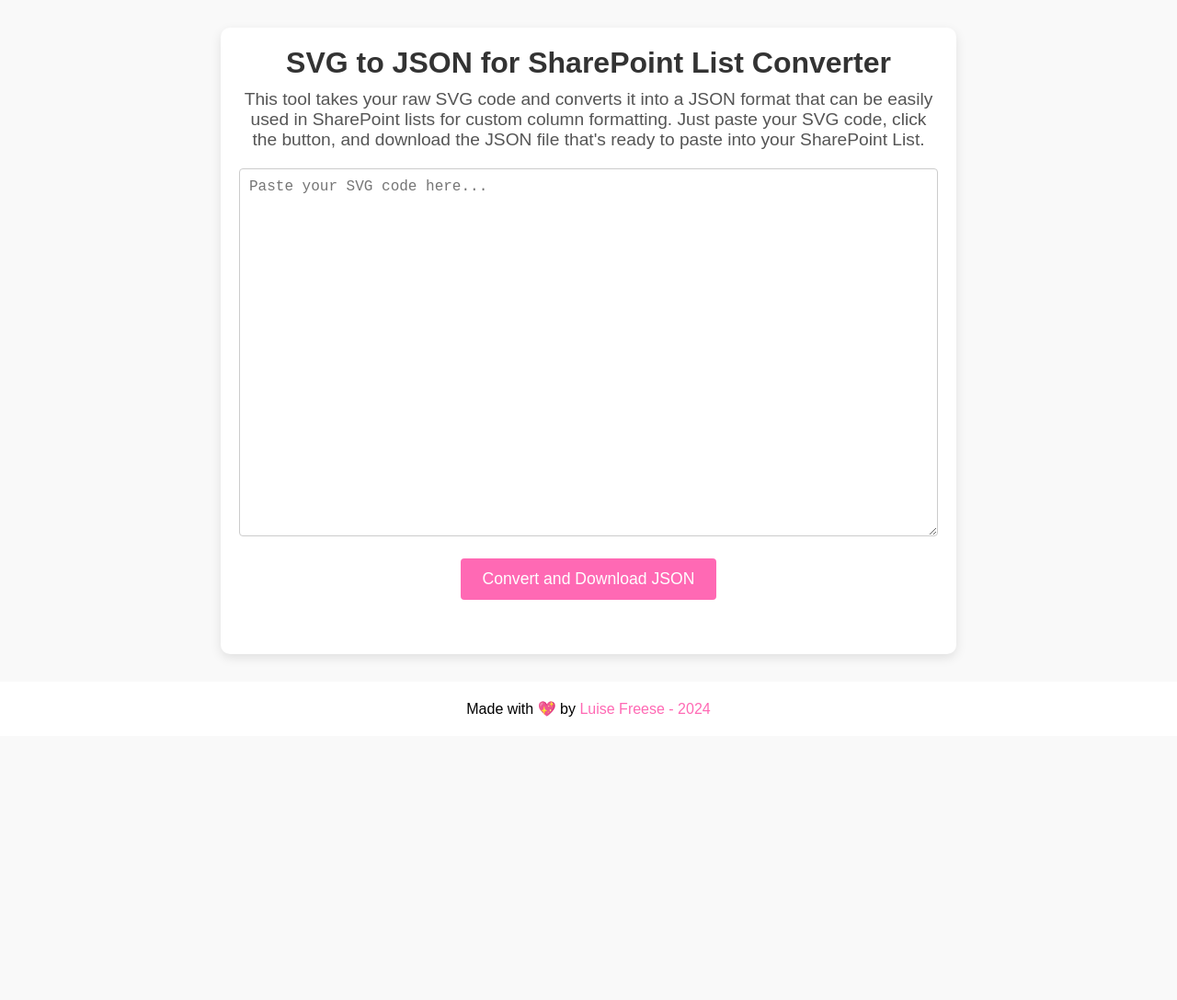
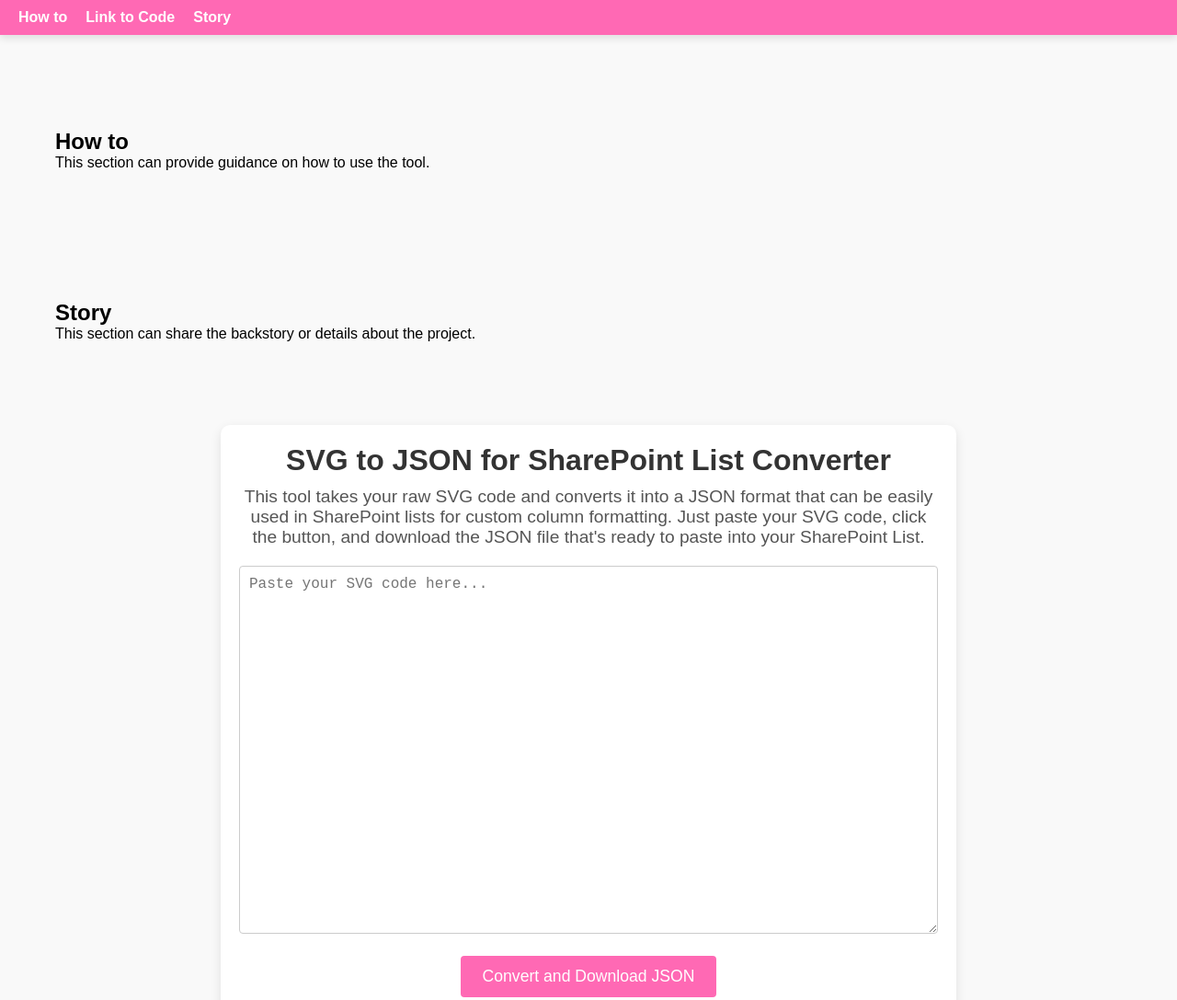
Before and after one commit to LuiseFreese/svg-to-SP-converter, a plain HTML site: page index.html in a window 1280 px wide. Shown: the top 1087 px of the page at 92% size. Before the commit the page ends 800 px from the top, so only its background shows below. Drawn offline with Linux system fonts and the light colour scheme.

Commit message:
adds navigation

```diff
--- a/index.html
+++ b/index.html
@@ -8,6 +8,26 @@
     <link rel="icon" href="crown.png" type="image/png">
 </head>
 <body>
+    <!-- Add this just below the <body> tag in your index.html -->
+<nav class="navbar">
+    <ul class="menu">
+        <li><a href="#how-to">How to</a></li>
+        <li><a href="https://github.com/your-repo-link" target="_blank">Link to Code</a></li>
+        <li><a href="#story">Story</a></li>
+    </ul>
+</nav>
+
+<!-- Example sections -->
+<section id="how-to">
+    <h2>How to</h2>
+    <p>This section can provide guidance on how to use the tool.</p>
+</section>
+
+<section id="story">
+    <h2>Story</h2>
+    <p>This section can share the backstory or details about the project.</p>
+</section>
+
     <div class="container">
         <h1 class="title">SVG to JSON for SharePoint List Converter</h1>
         <p class="description">This tool takes your raw SVG code and converts it into a JSON format that can be easily used in SharePoint lists for custom column formatting. Just paste your SVG code, click the button, and download the JSON file that's ready to paste into your SharePoint List.</p>
--- a/style.css
+++ b/style.css
@@ -81,3 +81,50 @@ footer a {
 footer a:hover {
     text-decoration: underline;
 }
+
+/* Navbar styling */
+.navbar {
+    background-color: #ff69b4;
+    padding: 10px 20px;
+    box-shadow: 0 4px 8px rgba(0, 0, 0, 0.1);
+    position: fixed;
+    width: 100%;
+    top: 0;
+    z-index: 1000;
+}
+
+.menu {
+    list-style: none;
+    margin: 0;
+    padding: 0;
+    display: flex;
+    justify-content: flex-start;
+    gap: 20px;
+}
+
+.menu li {
+    display: inline;
+}
+
+.menu a {
+    text-decoration: none;
+    color: #fff;
+    font-weight: bold;
+    font-size: 1rem;
+    transition: color 0.3s ease;
+}
+
+.menu a:hover {
+    color: #fff200; /* Change hover color */
+}
+
+/* Add padding for content to avoid overlap with the fixed navbar */
+body {
+    padding-top: 60px;
+}
+
+/* Optional: Section styling */
+section {
+    padding: 60px;
+    margin-top: 20px;
+}
```
